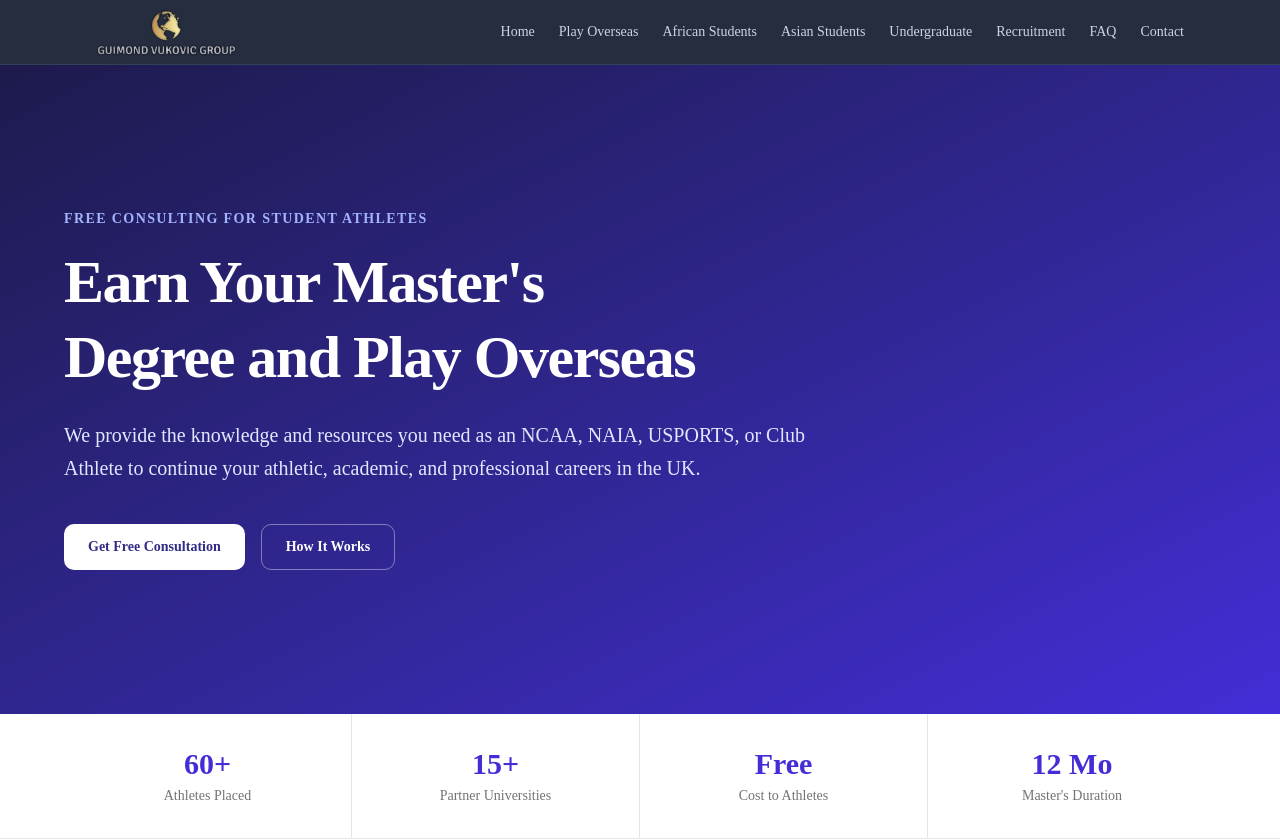
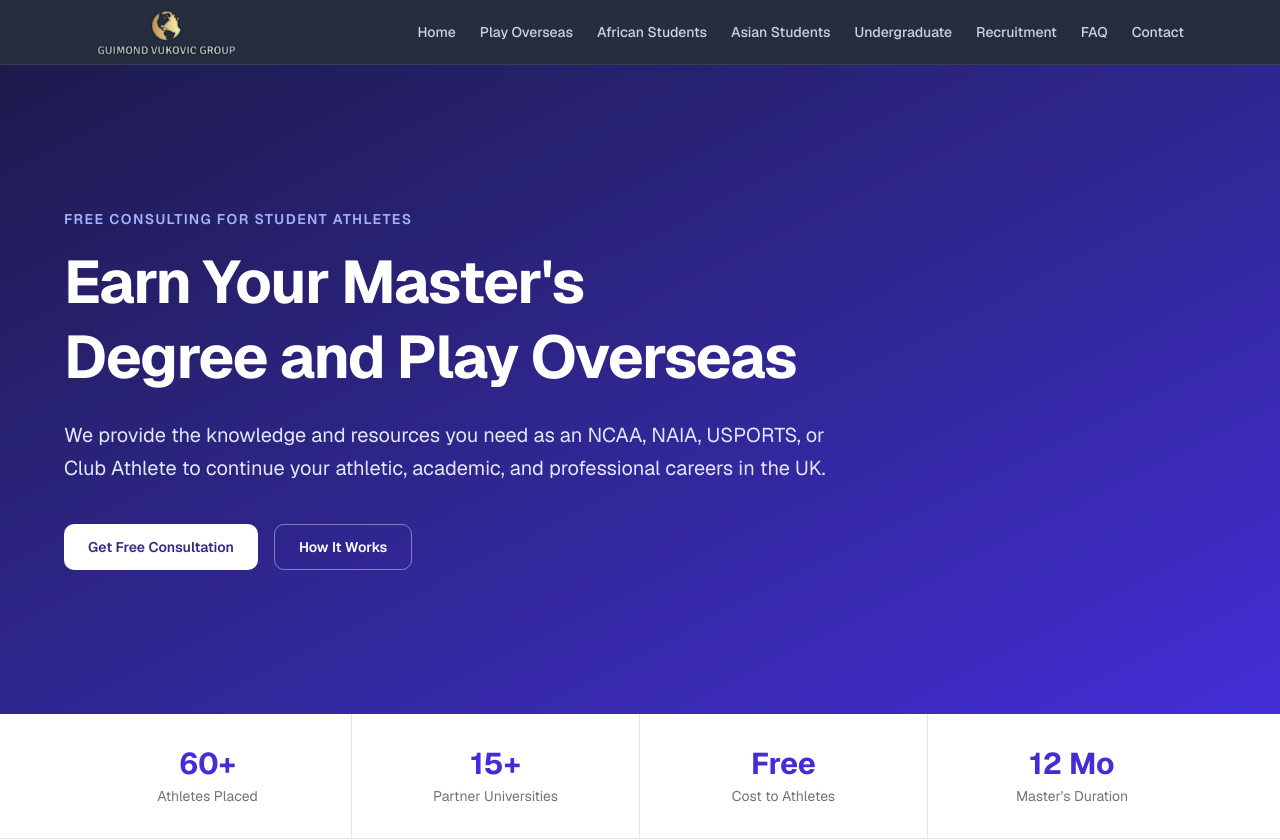
Before and after one commit to jam0tto/gvg-seo-next-app, a Next.js app: page / in a window 1280 px wide. Shown: the top 840 px of the page. Built offline with nearby package versions, Linux system fonts and the light colour scheme.

Commit message:
fix font

```diff
--- a/app/globals.css
+++ b/app/globals.css
@@ -7,7 +7,7 @@
 @theme inline {
   --color-background: var(--background);
   --color-foreground: var(--foreground);
-  --font-sans: var(--font-sans);
+  --font-sans: var(--font-geist-sans);
   --font-mono: var(--font-geist-mono);
   --font-heading: var(--font-sans);
   --color-sidebar-ring: var(--sidebar-ring);
```
